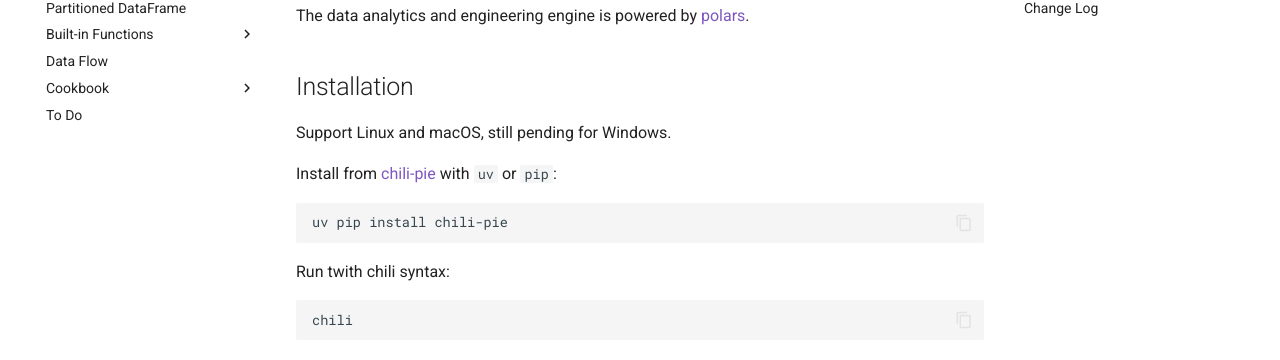
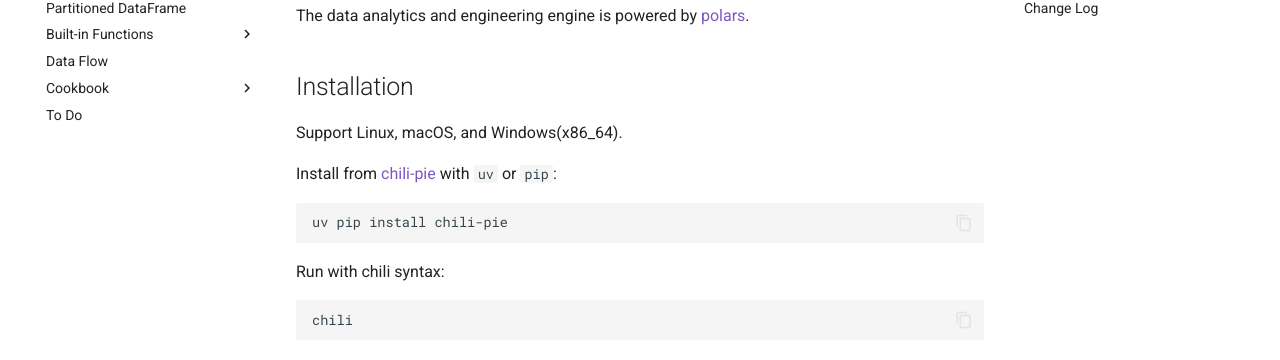
Before and after one commit to purple-chili/purple-chili.github.io, an MkDocs documentation site: the page built from docs/index.md, in a window 1280 px wide and 900 px high. Shown: the part 319-679 px from the top of the window. Built offline with MkDocs 1.6.1 and Material for MkDocs 9.7.7, drawn with Linux system fonts in a browser that asks for light colours; comment, search, counter and statistics services are not loaded.

Commit message:
Update installation instructions in index.md to include support for Windows (x86_64) and correct a typo in the command syntax section.

````diff
--- a/docs/index.md
+++ b/docs/index.md
@@ -9,7 +9,7 @@ The data analytics and engineering engine is powered by [polars](https://pola.rs
 
 ## Installation
 
-Support Linux and macOS, still pending for Windows.
+Support Linux, macOS, and Windows(x86_64).
 
 Install from [chili-pie](https://pypi.org/project/chili-pie/) with `uv` or `pip`:
 
@@ -17,7 +17,7 @@ Install from [chili-pie](https://pypi.org/project/chili-pie/) with `uv` or `pip`
 uv pip install chili-pie
 ```
 
-Run twith chili syntax:
+Run with chili syntax:
 
 ```sh
 chili
````
